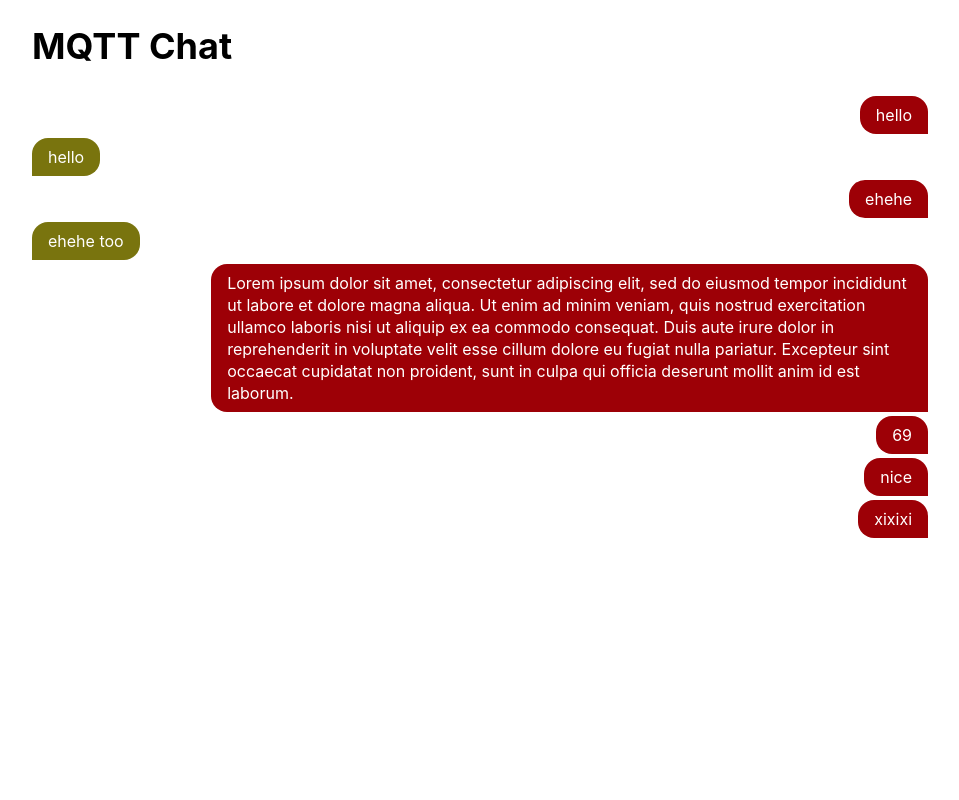
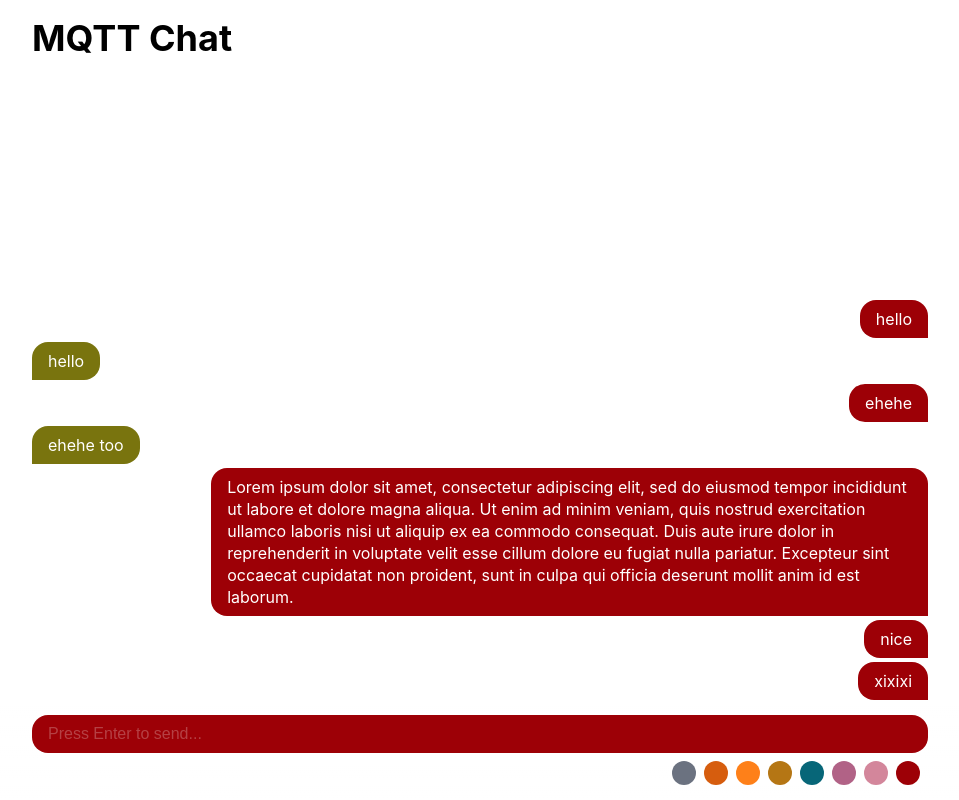
Before and after one commit to bwyx/mqtt-chat, a Next.js app: page / in a window 1280 px wide. Shown: the whole page, without its empty margins (160-1119 px from the left). Built offline with nearby package versions, Linux system fonts and the light colour scheme.

Commit message:
wip send message

```diff
--- a/pages/index.tsx
+++ b/pages/index.tsx
@@ -1,8 +1,73 @@
+import { useState, useRef, useEffect } from 'react'
 import Head from 'next/head'
+
 import { Container, Stack, Text } from '~/components/primitives'
 import TextBubble, { TextBubbleProps } from '~/components/TextBubble'
 
-const chatHistory: TextBubbleProps[] = [
+import { styled } from '~/styles'
+
+const StyledInput = styled('input', {
+  py: '$2',
+  px: '$4',
+  width: '100%',
+  fontSize: '$base',
+  lineHeight: '$snug',
+  color: 'white',
+  border: 'none',
+  borderRadius: '$2xl',
+  '&:focus': { outline: 'none' },
+  '&::placeholder': { color: 'rgb(255 255 255 / 0.25)' },
+  variants: {
+    color: {
+      black: { background: 'rgb(40 40 40)' },
+      gray: { background: 'rgb(107 114 128)' },
+      brown: { background: 'rgb(214 93 14)' },
+      orange: { background: 'rgb(254 128 25)' },
+      yellow: { background: 'rgb(181 118 20)' },
+      green: { background: 'rgb(121 116 14)' },
+      blue: { background: 'rgb(7 102 120)' },
+      purple: { background: 'rgb(177 98 134)' },
+      pink: { background: 'rgb(211 134 155)' },
+      red: { background: 'rgb(157 0 6)' }
+    }
+  }
+})
+
+const colors: TextBubbleProps['color'][] = [
+  'gray',
+  'brown',
+  'orange',
+  'yellow',
+  'blue',
+  'purple',
+  'pink',
+  'red'
+]
+
+const ColorCircle = styled('button', {
+  display: 'block',
+  width: '24px',
+  height: '24px',
+  border: 0,
+  borderRadius: '$full',
+  mr: '$2',
+  variants: {
+    color: {
+      black: { background: 'rgb(40 40 40)' },
+      gray: { background: 'rgb(107 114 128)' },
+      brown: { background: 'rgb(214 93 14)' },
+      orange: { background: 'rgb(254 128 25)' },
+      yellow: { background: 'rgb(181 118 20)' },
+      green: { background: 'rgb(121 116 14)' },
+      blue: { background: 'rgb(7 102 120)' },
+      purple: { background: 'rgb(177 98 134)' },
+      pink: { background: 'rgb(211 134 155)' },
+      red: { background: 'rgb(157 0 6)' }
+    }
+  }
+})
+
+const messagesHistory: TextBubbleProps[] = [
   { text: 'hello', color: 'red', received: false },
   { text: 'hello', color: 'green', received: true },
   { text: 'ehehe', color: 'red', received: false },
@@ -12,30 +77,107 @@ const chatHistory: TextBubbleProps[] = [
     color: 'red',
     received: false
   },
-  { text: '69', color: 'red', received: false },
   { text: 'nice', color: 'red', received: false },
   { text: 'xixixi', color: 'red', received: false }
 ]
 
 const Home = () => {
+  const messagesContainerRef = useRef<HTMLDivElement>(null)
+  const [messages, setMessages] = useState<TextBubbleProps[]>(messagesHistory)
+  const [newMessage, setNewMessage] = useState('')
+  const [newMessageColor, setNewMessageColor] =
+    useState<TextBubbleProps['color']>('red')
+
+  const sendMessage = (e: React.FormEvent<HTMLFormElement>) => {
+    e.preventDefault()
+    if (!newMessage) return
+
+    setMessages([
+      ...messages,
+      { text: newMessage, color: newMessageColor, received: false }
+    ])
+    setNewMessage('')
+  }
+
+  useEffect(() => {
+    document.documentElement.scrollTop = document.documentElement.scrollHeight
+  }, [messages])
+
   return (
-    <Container>
+    <>
       <Head>
         <title>MQTT Chat</title>
         <link rel="icon" href="/favicon.ico" />
       </Head>
+      <header
+        style={{
+          position: 'fixed',
+          top: 0,
+          left: 0,
+          right: 0,
+          background: 'white',
+          padding: '1rem 0',
+          zIndex: 999
+        }}
+      >
+        <Container>
+          <Text as="h1" size="4xl" css={{ margin: 0 }}>
+            MQTT Chat
+          </Text>
+        </Container>
+      </header>
 
-      <main>
-        <Text as="h1" size="4xl">
-          MQTT Chat
-        </Text>
-        <Stack dir="col">
-          {chatHistory.map((chat, i) => (
-            <TextBubble key={i} {...chat} />
-          ))}
-        </Stack>
-      </main>
-    </Container>
+      <Stack as="main" y="bottom" grow={true} style={{ minHeight: '100vh' }}>
+        <Container>
+          <Stack
+            ref={messagesContainerRef}
+            dir="col"
+            style={{ paddingBottom: 100, paddingTop: 150 }}
+          >
+            {messages.map((chat, i) => (
+              <TextBubble key={i} {...chat} />
+            ))}
+          </Stack>
+        </Container>
+      </Stack>
+
+      <Stack
+        y="center"
+        css={{
+          position: 'fixed',
+          height: 100,
+          bottom: 0,
+          left: 0,
+          right: 0,
+          backgroundImage: 'linear-gradient(transparent, white)'
+        }}
+      >
+        <Container>
+          <Stack dir="col" x="right">
+            <form onSubmit={sendMessage} style={{ width: '100%' }}>
+              <StyledInput
+                color={newMessageColor}
+                type="text"
+                onChange={(e) => setNewMessage(e.target.value)}
+                value={newMessage}
+                placeholder="Press Enter to send..."
+              />
+            </form>
+            <Stack style={{ marginTop: '.5rem' }}>
+              {colors.map((color, i) => (
+                <ColorCircle
+                  key={i}
+                  color={color}
+                  onClick={() => {
+                    setNewMessageColor(color)
+                  }}
+                />
+              ))}
+            </Stack>
+          </Stack>
+        </Container>
+      </Stack>
+    </>
   )
 }
 
```
